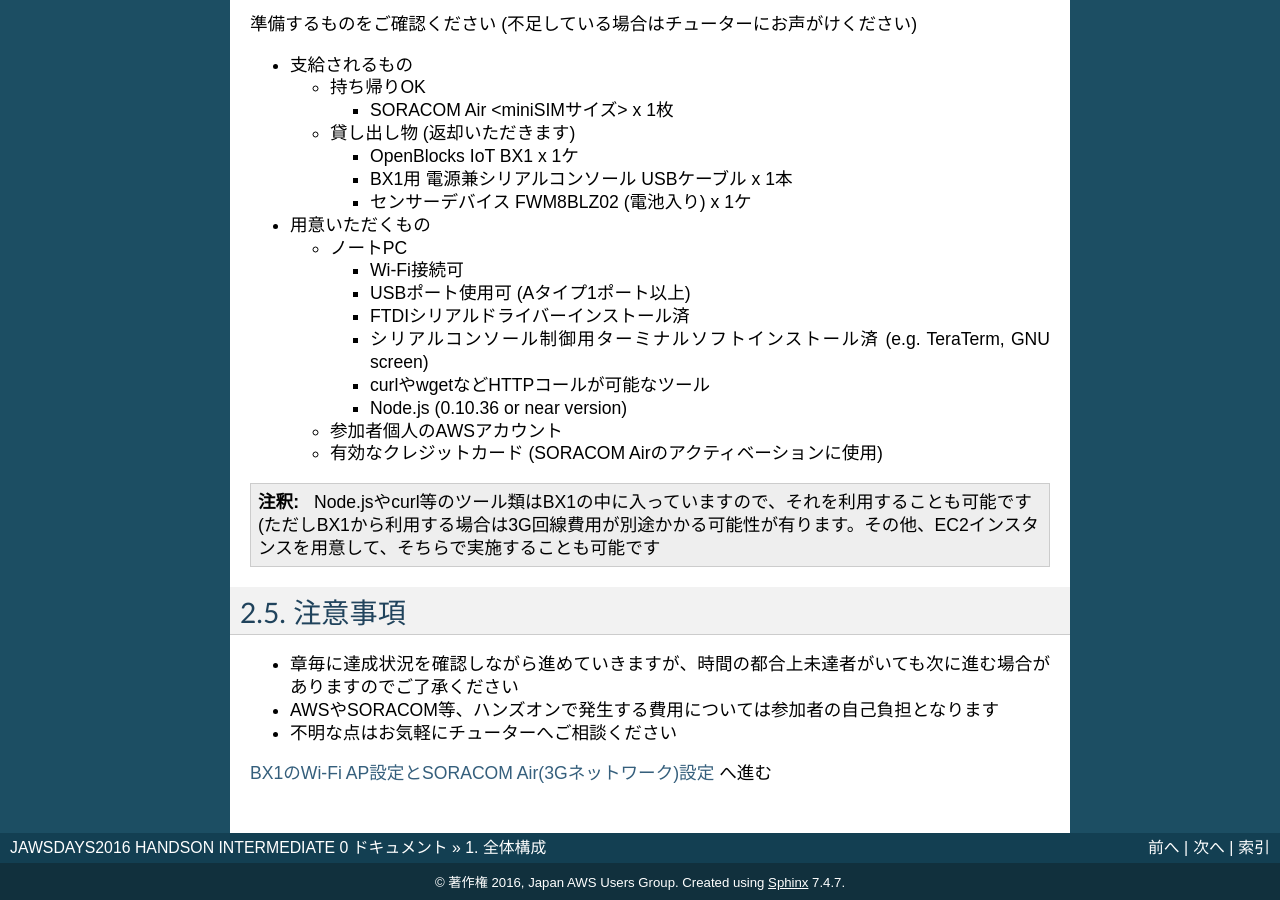
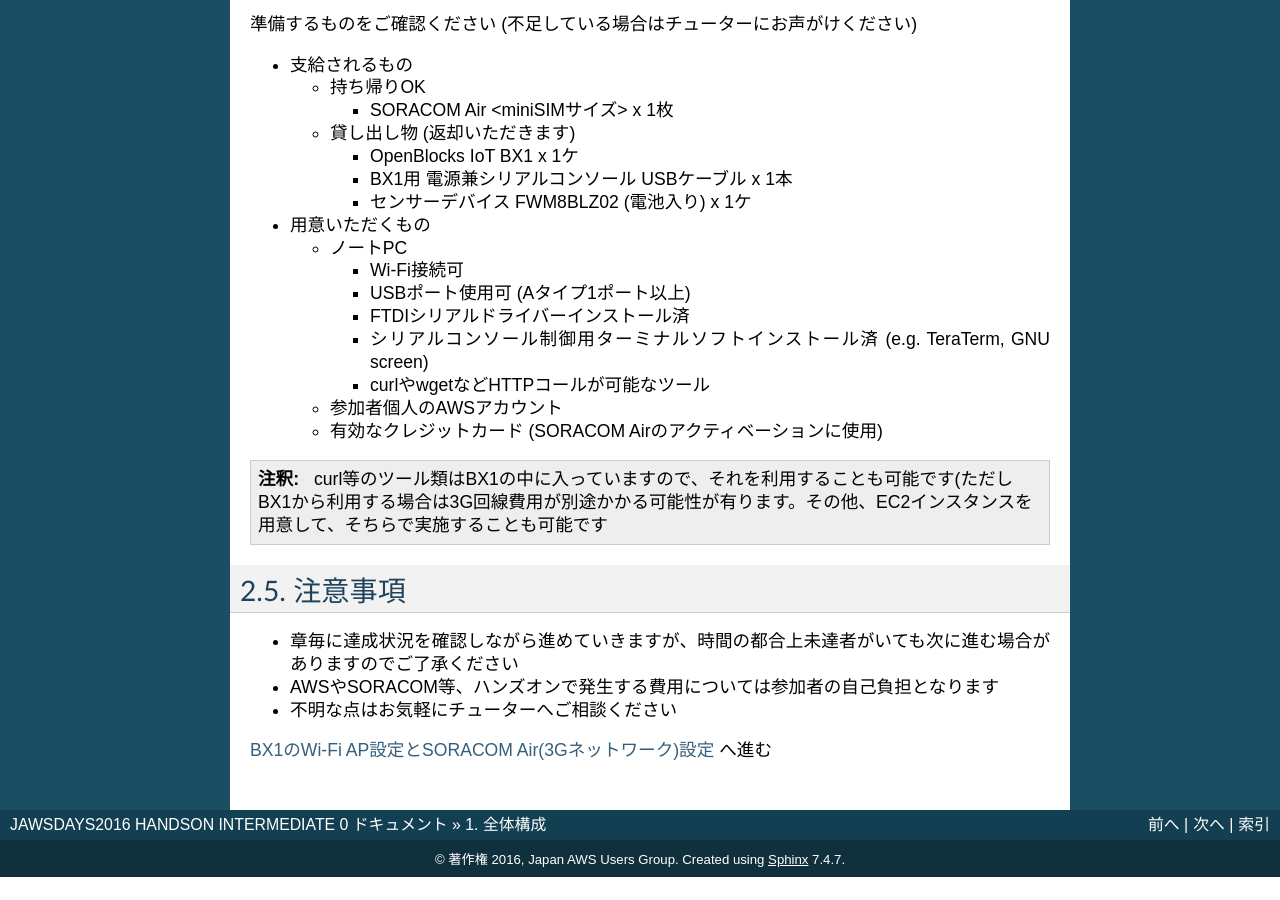
Before and after one commit to ma2shita/jawsdays2016-handson-beginner, a Sphinx documentation site: the page built from docs/00.rst, in a window 1280 px wide and 900 px high, scrolled down 1661 px. Built offline with Sphinx 7.4.7, drawn with Linux system fonts in a browser that asks for light colours; after the commit the page ends 2538 px from its top, so only the background shows below that.

Commit message:
Tweak fix

```diff
--- a/docs/00.rst
+++ b/docs/00.rst
@@ -66,14 +66,13 @@
     * FTDIシリアルドライバーインストール済
     * シリアルコンソール制御用ターミナルソフトインストール済 (e.g. TeraTerm, GNU screen)
     * curlやwgetなどHTTPコールが可能なツール
-    * Node.js (0.10.36 or near version)
 
   * 参加者個人のAWSアカウント
   * 有効なクレジットカード (SORACOM Airのアクティベーションに使用)
 
 .. note::
 
-  Node.jsやcurl等のツール類はBX1の中に入っていますので、それを利用することも可能です(ただしBX1から利用する場合は3G回線費用が別途かかる可能性が有ります。その他、EC2インスタンスを用意して、そちらで実施することも可能です
+  curl等のツール類はBX1の中に入っていますので、それを利用することも可能です(ただしBX1から利用する場合は3G回線費用が別途かかる可能性が有ります。その他、EC2インスタンスを用意して、そちらで実施することも可能です
 
 注意事項
 --------
```
